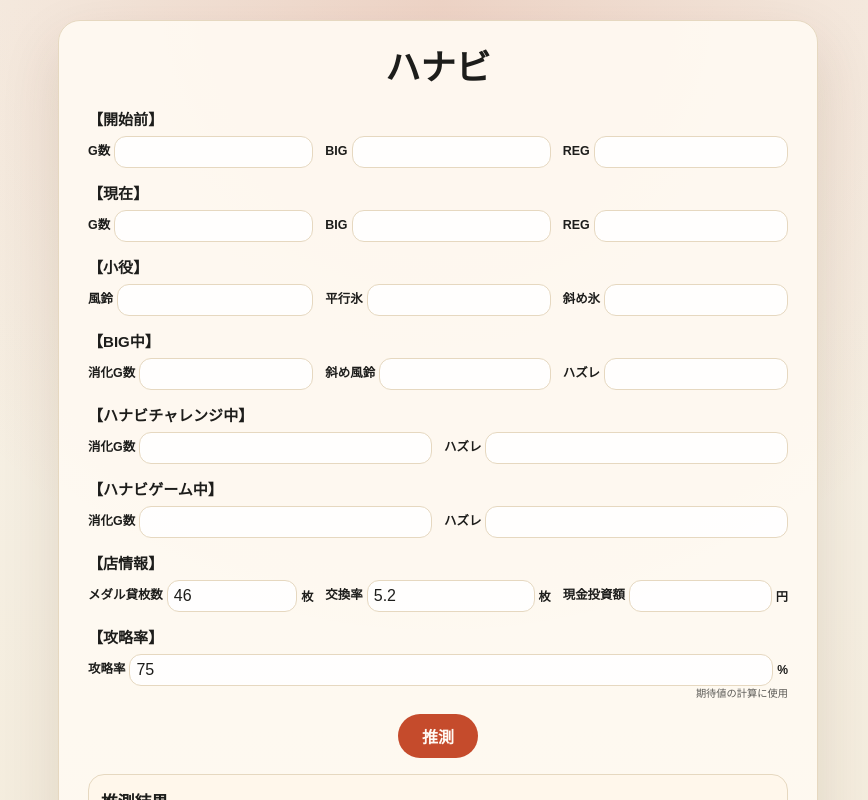
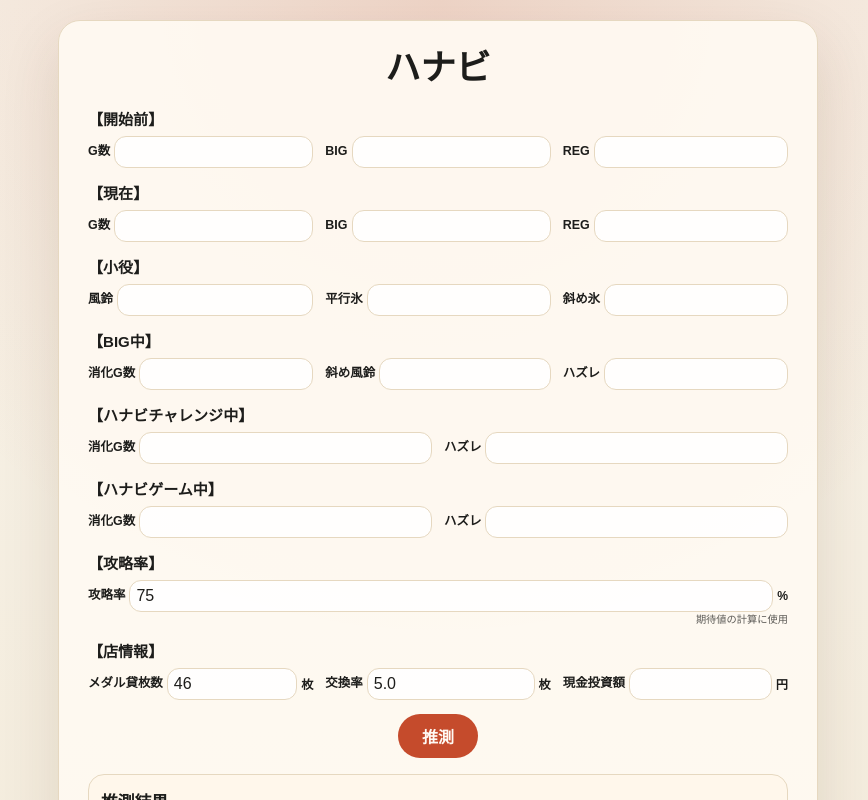
Before and after one commit to umedademu/suisoku, a Next.js app: page /hanabi in a window 1280 px wide. Shown: the top 800 px of the page, without its empty margins (202-1070 px from the left). Built offline with nearby package versions, Linux system fonts and the light colour scheme.

Commit message:
攻略率と店情報の入力順を調整

```diff
--- a/app/hanabi/page.tsx
+++ b/app/hanabi/page.tsx
@@ -105,6 +105,17 @@ const inputGroups = [
     ]
   },
   {
+    title: "攻略率",
+    fields: [
+      {
+        key: "strategyRate",
+        label: "攻略率",
+        unit: "%",
+        note: "期待値の計算に使用"
+      }
+    ]
+  },
+  {
     title: "店情報",
     fields: [
       {
@@ -123,24 +134,13 @@ const inputGroups = [
         unit: "円"
       }
     ]
-  },
-  {
-    title: "攻略率",
-    fields: [
-      {
-        key: "strategyRate",
-        label: "攻略率",
-        unit: "%",
-        note: "期待値の計算に使用"
-      }
-    ]
   }
 ];
 
 const initialValues = {
   ...Object.fromEntries(inputGroups.flatMap((group) => group.fields.map((field) => [field.key, ""]))),
   medalRent: "46",
-  exchangeRate: "5.2",
+  exchangeRate: "5.0",
   strategyRate: "75"
 };
 
```
Also changed, not shown: 1 other file (tests, documents, lock files or other folders).
